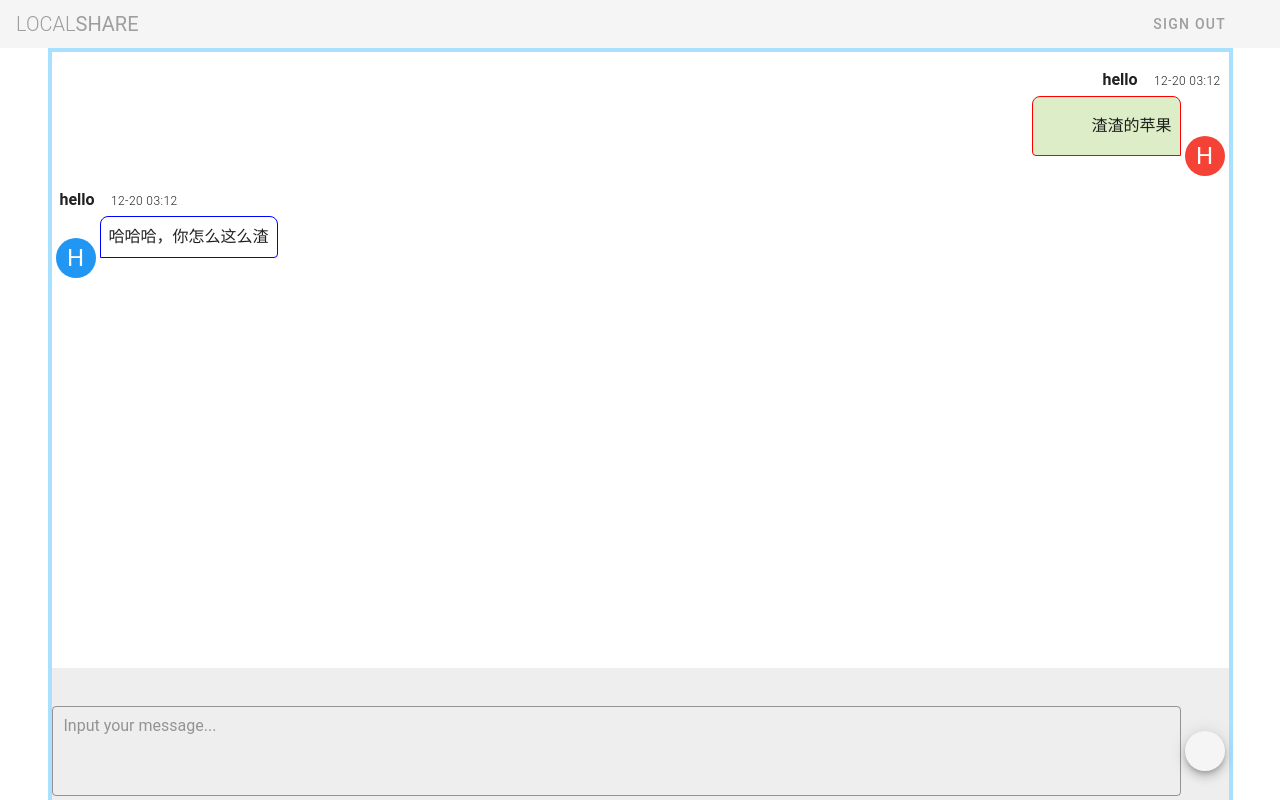
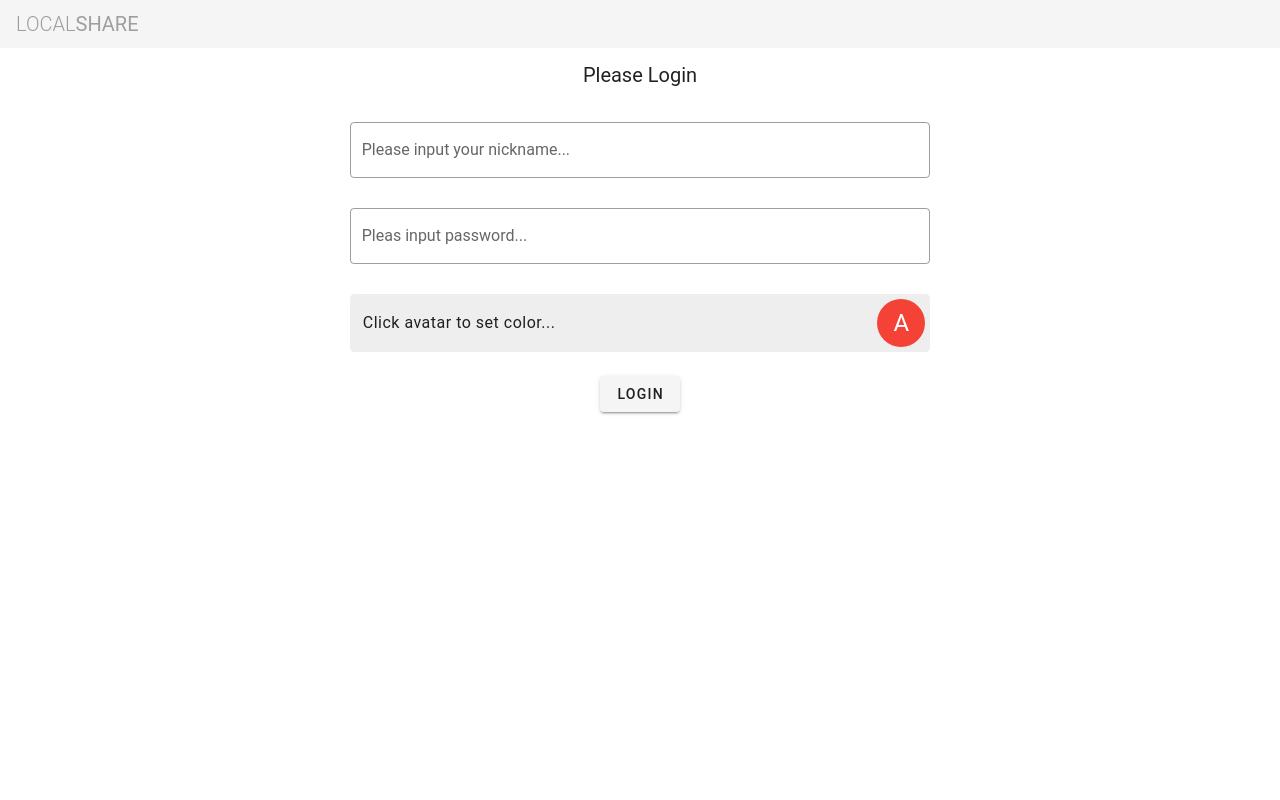
Before and after one commit to lylhw13/local-share, a Vue app in the folder message_window/: page /#/messagewindow in a window 1280 px wide. Built offline with nearby package versions, Linux system fonts and the light colour scheme; the HTML template or start-up script is replaced by a standard one.

Commit message:
add router and change gui

```diff
--- a/message_window/package.json
+++ b/message_window/package.json
@@ -14,6 +14,7 @@
     "file-saver": "^2.0.5",
     "form-data": "^2.3.3",
     "getmac": "^5.17.0",
+    "ios-inner-height": "^1.1.1",
     "mime-types": "^2.1.27",
     "multer": "^1.4.2",
     "qrcode": "^1.4.4",
--- a/message_window/src/components/Navbar.vue
+++ b/message_window/src/components/Navbar.vue
@@ -1,5 +1,5 @@
 <template>
-  <nav>
+  <nav id="navbar">
     <v-app-bar flat app dense>
       <v-toolbar-title class="text-uppercase grey--text">
         <span class="font-weight-light">Local</span>
@@ -16,7 +16,7 @@
         <span class="hidden-sm-and-down">Join</span>
         <v-icon right>mdi-plus</v-icon>
       </v-btn>
-      <v-btn text color="grey" v-on:click="exitApp">
+      <v-btn text color="grey" v-on:click="exitApp" v-show="loginState">
         <span class="hidden-sm-and-down">Sign Out</span>
         <v-icon right>mdi-logout</v-icon>
       </v-btn>
@@ -50,6 +50,7 @@ export default {
       loginState() {
           return this.$store.state.loginState;
       }
+
   },
   watch: {
     dialog: function (val) {
--- a/message_window/src/router/index.js
+++ b/message_window/src/router/index.js
@@ -1,6 +1,7 @@
 import Vue from 'vue'
 import VueRouter from 'vue-router'
 // import Home from '../views/Home.vue'
+import store from "../store/index"
 
 Vue.use(VueRouter)
 
@@ -32,8 +33,19 @@ const routes = [
 ]
 
 const router = new VueRouter({
-  // mode: 'history',
+  mode: 'history',
   routes
 })
 
+router.beforeEach((to, from, next) => {
+  const isLogged = store.state.loginState;
+
+  if (isLogged && to.name === 'Login')
+    next({name: 'MessageWindow'})
+  else if (!isLogged && to.name === 'MessageWindow')
+    next({name: 'Login'})
+  else
+    next()
+})
+
 export default router
--- a/message_window/src/store/index.js
+++ b/message_window/src/store/index.js
@@ -5,7 +5,7 @@ Vue.use(Vuex)
 
 export default new Vuex.Store({
   state: {
-    username: "李",
+    username: "周杰伦",
     color: "red",
     loginState: false,
     serverIp: "192.168.0.30",
--- a/message_window/src/views/Login.vue
+++ b/message_window/src/views/Login.vue
@@ -125,7 +125,7 @@ export default {
         url = "/api/setting";
       }
 
-      const that = this;
+      // const that = this;
       console.log("axios");
       axios({
         method: "post",
@@ -136,12 +136,12 @@ export default {
           color: this.color,
         },
       })
-        .then(function (response) {
+        .then( (response) => {
           console.log("response " + response.data.serverIp);
 
-          if (that.isServerPage) {
-            that.$store.commit("setServerIp", response.data.serverIp)
-            console.log("srever ip is" + that.$store.state.serverIp)
+          if (this.isServerPage) {
+            this.$store.commit("setServerIp", response.data.serverIp)
+            console.log("srever ip is" + this.$store.state.serverIp)
           }
 
             // checking password
@@ -149,26 +149,31 @@ export default {
             // that.$store.commit("setLoginState", true);
             // console.log("log state is " + that.$store.state.loginState)
             // that.$router.push("/MessageWindow");
-            that.$store.commit("setUsername", that.username);
-            that.$store.commit("setLoginState", true);
-            that.$store.commit("setColor", that.color);
-            console.log("usename is " + that.$store.state.username);
-            console.log("log state is " + that.$store.state.loginState);
-            that.$router.push("/messagewindow");
+            this.$store.commit("setUsername", this.username);
+            this.$store.commit("setLoginState", true);
+            this.$store.commit("setColor", this.color);
+            console.log("usename is " + this.$store.state.username);
+            console.log("log state is " + this.$store.state.loginState);
+            this.$router.push("/messagewindow");
         })
-        .catch(function (error) {
+        .catch( (error) => {
           console.log("error " + error);
           console.log("error response ")
           console.log(error.response.data)
           if (error.response.status === '401') {
-            that.password = "";
+            this.password = "";
           } else if (error.response.status === '409') {
-            that.username = "";
+            this.username = "";
           }
           // that.alert = true
           //alert(error.response.data.message);
           this.errorMsg = error.response.data.message;
           this.snackbar = true
+
+          this.$store.commit("setLoginState", true);
+          this.$router.push("/messagewindow");
+          // window.history.forward(1)
+
         //   return;
         });
 
--- a/message_window/src/views/MainWindow.vue
+++ b/message_window/src/views/MainWindow.vue
@@ -1,5 +1,5 @@
 <template>
-  <v-container id="container" class="primary lighten-4 pa-1" flex fill-height align-start>
+  <v-container id="container" pa-1 flex fill-height align-start >
     <v-snackbar v-model="snackbar" :timeout="6000" top color="error">
       {{errorMsg}}
       <v-btn color="white" text @click="snackbar = false"><v-icon>mdi-close-circle-outline</v-icon></v-btn>
@@ -7,7 +7,7 @@
 
     <!-- <div id="main"> -->
       <div id="messages-window" v-bind:style="{'height': `${messageWindowHeight}px`}">
-        <v-list color="white pa-1 ma-0" id="scrollable" style="height:100%;" >
+        <v-list color="red lighten-4 pa-1 ma-0 pb-2" id="scrollable" style="height:100%;" >
         <!-- v-bind:style="{ 'height': `calc(${mainHeight}vh - ${height}px - 8px)`}"> -->
           <div id="message-row"
             v-for="(item, index) in messages"
@@ -19,14 +19,13 @@
       </div>
     <!-- </div> -->
 
-          <div id="input-window" ref="inputWindow" class="grey lighten-3" v-bind:style="{ 'width': `${inputWindowWidth}px`}">
-          <!-- <div id="input-window" ref="inputWindow" class="grey lighten-3" v-bind:width=""> -->
+          <div id="input-window" ref="inputWindow" class="grey lighten-4" v-bind:style="{ 'width': `${inputWindowWidth}px`}">
           <div style="width:1rem;">
-          <v-file-input v-model="inputFile" multiple chips show-size flat solo dense hide-details background-color="grey lighten-3" disable-input class="ma-0 pa-0" truncate-length="15"
+          <v-file-input v-model="inputFile" multiple chips show-size flat solo dense hide-details background-color="grey lighten-4" disable-input class="ma-0 pa-0" truncate-length="15"
             v-bind:disabled="inputText.length > 0">
           </v-file-input>
           </div>
-          <div class="d-flex flex-row pb-1">
+          <div class="d-flex flex-row pb-2">
             <v-textarea id="input"
               v-bind:rows="$vuetify.breakpoint.mobile ? 1 : 3"
               no-resize
@@ -59,7 +58,11 @@ const axios = require("axios");
 const FormData = require('form-data');
 const io = require('socket.io-client');
 var socket = io();
+
+// var innerHeight = require('ios-inner-height');
+
 const imgExts = new Set(['png','jpg','jpeg','jfif','gif','bmp', 'svg','tiff', 'tif'])
+
 
 export default {
   data() {
@@ -142,25 +145,40 @@ export default {
       window.addEventListener('resize', this.onResize)
       this.onResize()
     })
+  },
+  activated() {
+    console.log("mainwindow activated");
+  },
+  deactivated() {
+    console.log("mainwindow deactivated");
+  },
+  // beforeDestroy(){
+  //   console.log("mainwindow beforedestory")
+  // },
+  destroyed() {
+    console.log("mainwindow destory")
+  },
 
-    // this.height =document.getElementById("input-window").offsetHeight
-  },
   updated() {
         var container = this.$el.querySelector('#scrollable');
         container.scrollTop = container.scrollHeight;
   },
   beforeDestroy() {
+    console.log("mainwindow beforedestory")
+    // socket.emit("")
     window.removeEventListener('resize', this.onResize);
   },
 
   methods: {
+    containerClass(){
+      return this.$store.state.color// + ' lighten-4'
+      // return "white"
+    },
     onResize(){
       this.inputWindowWidth = document.getElementById("container").offsetWidth - 8;
-      console.log(this.inputWindowWidth)
-      this.messageWindowHeight = window.innerHeight - document.getElementById("input-window").offsetHeight -8;
-      // console.log(window.innerHeight)
-      // console.log(document.getElementById("container").offsetHeight)
-      // console.log(document.getElementById("input-window").offsetHeight)
+      // this.messageWindowHeight = window.innerHeight - document.getElementById("input-window").offsetHeight - document.getElementById("navbar").offsetHeight;
+      this.messageWindowHeight = window.innerHeight - document.getElementById("input-window").offsetHeight - 51;
+      // this.messageWindowHeight = document.getElementById("container").offsetHeight - document.getElementById("input-window").offsetHeight;
     },
       loaded(){
         console.log("load finish")
```
Also changed, not shown: 1 other file (tests, documents, lock files or other folders).
